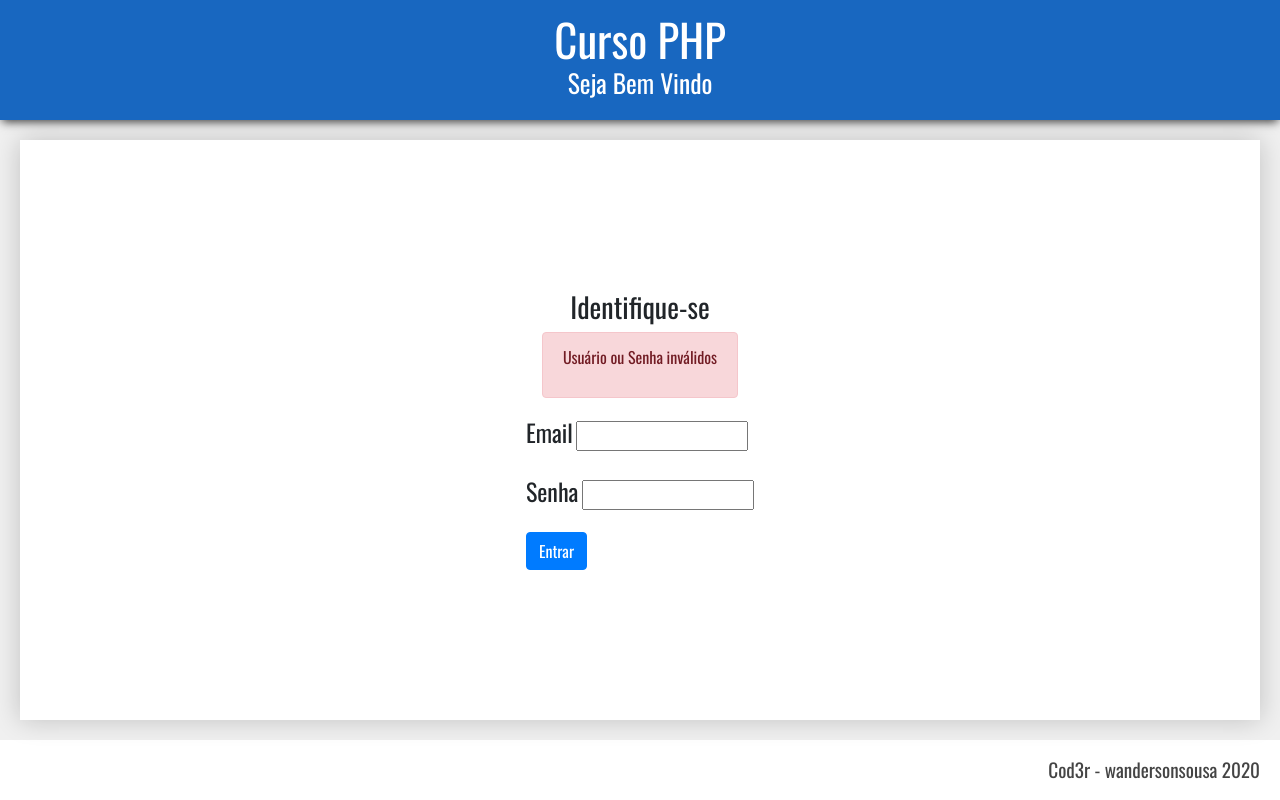
After one commit to wandersonsousa/exercicios-curso-Cod3r-PHP, a PHP site: page /login.php in a window 1280 px wide. The commit adds this page. Run offline with PHP 8.4, Linux system fonts and the light colour scheme.

Commit message:
login project complete

```diff
--- /dev/null
+++ b/assets/css/login.css
@@ -0,0 +1,28 @@
+body.login {
+    grid-template-rows: 120px 1fr 60px;
+    grid-template-areas: "cabecalho" "principal" "rodape";
+}
+
+body.login .principal {
+    height: calc(100vh - 180px);
+}
+
+h3 {
+    font-size: 2.1rem;
+    margin: 20px;
+}
+
+form > div {
+    padding-bottom: 15px;
+}
+
+label, input, button {
+    font-size: 1.5rem;
+}
+
+.conteudo {
+    display: flex;
+    flex-direction: column;
+    align-items: center;
+    justify-content: center;
+}
--- a/exercicio.php
+++ b/exercicio.php
@@ -1,3 +1,9 @@
+<?php
+session_start();
+if(!$_SESSION['usuario']){
+    header('Location: login.php');
+}
+?>
 <!DOCTYPE html>
 <html lang="pt-br">
 <head>
--- /dev/null
+++ b/login.php
@@ -0,0 +1,100 @@
+<?php
+session_start();
+
+$usuarios = [];
+if( isset( $_POST['email'] ) && isset( $_POST['senha'] ) ){
+    $email = $_POST['email'];
+    $senha = $_POST['senha'];
+    $usuarios = [
+        [
+            "nome" => "Aluno Cod3r",
+            "email" => "alunocod3r@gmail.com",
+            "senha"=>"123"
+        ],
+        [
+            "nome" => "Aluno Alura",
+            "email" => "alunoalura@yamdex.com",
+            "senha" => "alura"
+        ]
+    ];
+}
+
+foreach ($usuarios as $usuario) {
+    if( $usuario['email'] === $email && $usuario['senha'] === $senha ){
+        $_SESSION['erros'] = null;
+        $_SESSION['usuario'] = $usuario['nome'];
+        header('Location: index.php');
+    }
+}
+
+
+if( !isset($_SESSION['usuario']) ){
+    $_SESSION['erros'] = ['Usuário ou Senha inválidos'];
+}
+
+?>
+<!DOCTYPE html>
+<html lang="pt-br">
+<head>
+    <meta charset="UTF-8">
+    <meta name="viewport" content="width=device-width, initial-scale=1.0">
+
+    <link href="https://fonts.googleapis.com/css2?family=Oswald&display=swap" rel="stylesheet">
+    <link rel="stylesheet" href="assets/css/style.css">
+    <link rel="stylesheet" href="assets/css/login.css">
+    <link rel="stylesheet" href="https://stackpath.bootstrapcdn.com/bootstrap/4.3.1/css/bootstrap.min.css" integrity="sha384-ggOyR0iXCbMQv3Xipma34MD+dH/1fQ784/j6cY/iJTQUOhcWr7x9JvoRxT2MZw1T" crossorigin="anonymous">
+    <title>Curso PHP</title>
+</head>
+<body class="login">
+
+    <header class="cabecalho">
+        <h1>Curso PHP</h1>
+        <h2>Seja Bem Vindo</h2>
+    </header>
+
+    <main class="principal">
+        <div class="conteudo">
+
+            <h3>Identifique-se</h3>
+            <?php if( isset($_SESSION['erros']) ): ?>
+                <div class="erros">
+                    <?php foreach($_SESSION['erros'] as $erro): ?>
+                        <div class="alert alert-danger" role="alert">
+                            <p><?=$erro?></p>
+                        </div>
+                    <?php endforeach; ?>
+                </div>
+            <?php endif; ?>
+
+            <form action="#" method="POST">
+                <div>
+                    <label for="email">Email</label>
+                    <input type="email" id="email" name="email">
+                </div>
+                <div>
+                    <label for="senha">Senha</label>
+                    <input type="password" id="senha" name="senha">
+                </div>
+
+
+                <button class="btn btn-primary" type="submit">Entrar</button>
+            </form>
+
+        </div>
+    </main>
+
+    <footer class="rodape">
+        Cod3r - wandersonsousa <?= date('Y');?>
+    </footer>
+
+
+</body>
+</html>
+
+
+<?php
+
+
+
+
+?>
--- /dev/null
+++ b/sessao/basico_apagar_limpar.php
@@ -0,0 +1,4 @@
+<?php
+session_start();
+session_destroy();
+header('Location:../exercicio.php?dir=sessao&file=basico');
```
Also changed, not shown: index.php (+7 -0 lines), menu.php (+9 -0 lines), sessao/basico.php (added, +27 -0 lines), sessao/basico_alterar.php (added, +23 -0 lines), sessao/gerenciando_sessao.php (added, +19 -0 lines), tratamento_erro/gerenciador_error.php (added, +15 -0 lines).
